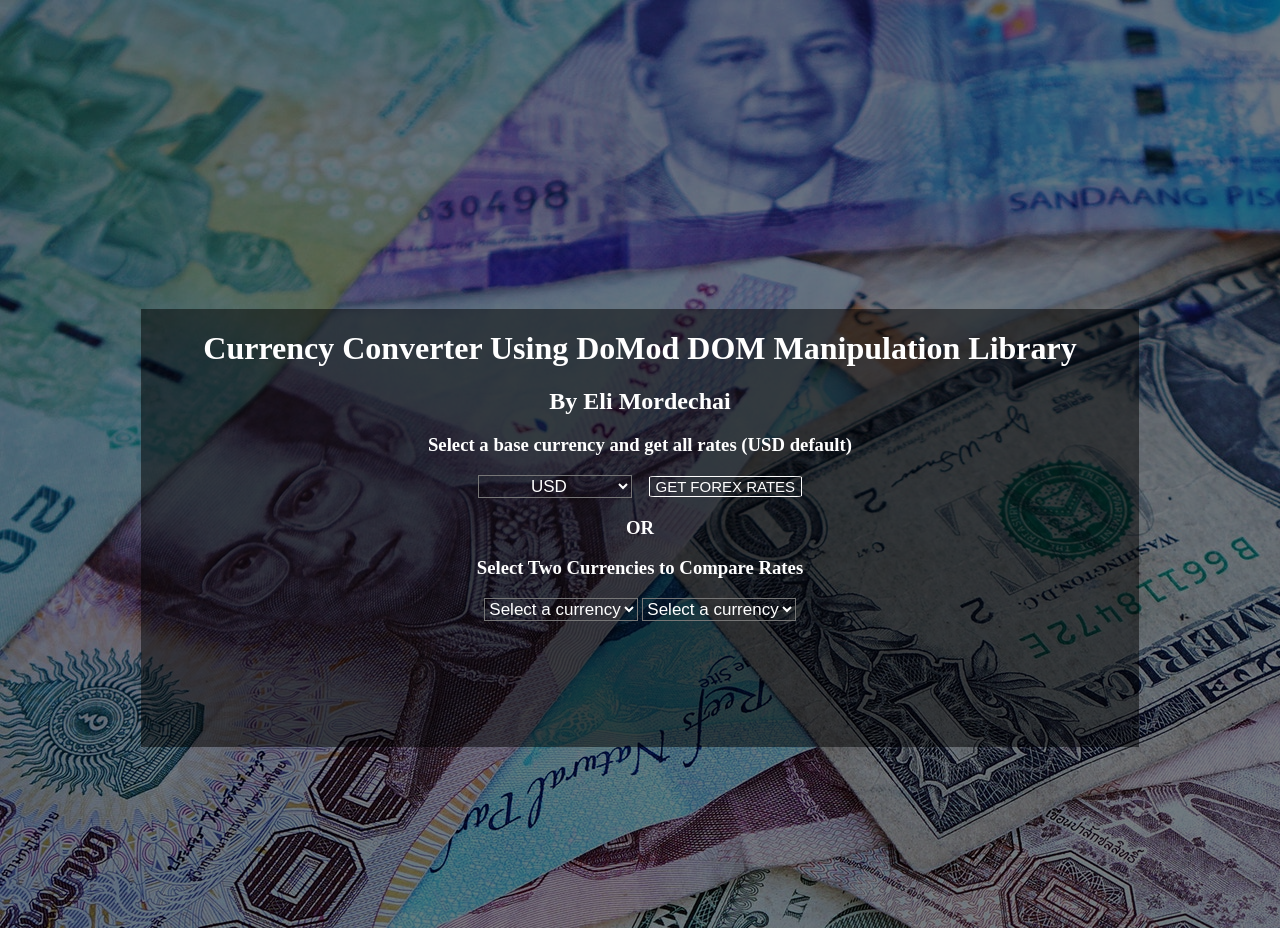
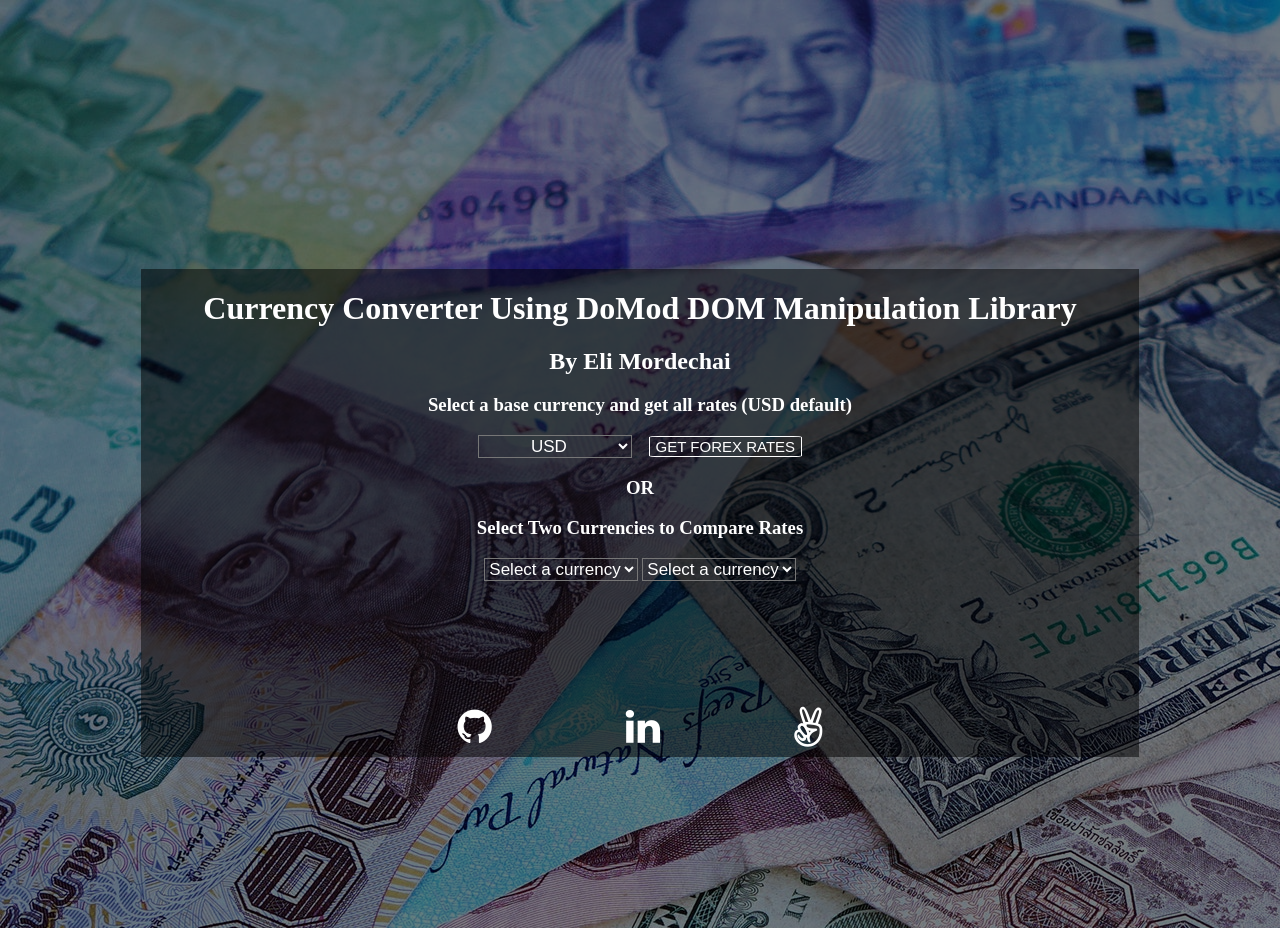
Before and after one commit to Elimor5/DoMod-Demo---Currency-Converter, a plain HTML site: page index.html in a window 1280 px wide. Drawn offline with Linux system fonts and the light colour scheme.

Commit message:
fix footer margin

```diff
--- a/app/forex.js
+++ b/app/forex.js
@@ -1,7 +1,4 @@
-let counted = 0;
-//
 
-//Add a Dates accurate as of...
   $l(".all").on("click",() => {
     $l("#chart").empty();
     const denomination = $l(".curr-denom").htmlElements[0].value;
@@ -9,19 +6,15 @@ let counted = 0;
 
     $l.ajax({type:'GET', url: targetUrl})
       .then((response) =>{
-        // counted++;
         const obj = JSON.parse(response);
-        // const currencies = Object.keys(obj.rates);
-        // console.log(currencies);
-        //
         $l("#chart-title").html(`1 ${denomination} =`);
         currencies.forEach((currency) => {
+
           if (currency === denomination) {
             $l("#chart").append(`<li>${currency}: 1.00</li>`);
           } else {
             $l("#chart").append(`<li>${currency}: ${obj.rates[currency]}</li>`);
           }
-          // $l("#chart").append(`<li>"${currency}",</li>`);
         });
 
         $l("#footer").html(`All prices are accurate as of ${obj.date}. Prices are updated daily at 11:00 AM EST.
@@ -35,6 +28,7 @@ let counted = 0;
 
   $l("select").htmlElements.forEach((dropdown) => {
     $l(dropdown).append("<option selected disabled>Select a currency</option>");
+
     currencies.forEach((currency,idx) => {
       $l(dropdown).append(`<option value=${currency}>${currency}</option>`);
     });
@@ -45,7 +39,7 @@ let counted = 0;
     const mainCurrency = $l(".pri-curr").htmlElements[0].value;
     const comparedCurrency = $l(".sec-curr").htmlElements[0].value;
 
-    if ((mainCurrency === comparedCurrency) && mainCurrency !== "Select a currency"){
+    if ((mainCurrency === comparedCurrency) && mainCurrency !== "Select a currency") {
         $l("#comparison").append(`<li class="compare-result">1 ${mainCurrency} = 1 ${mainCurrency}</li>`);
     } else if (mainCurrency !== "Select a currency" && comparedCurrency !== "Select a currency") {
       compareCurrencies(mainCurrency, comparedCurrency);
@@ -62,7 +56,8 @@ let counted = 0;
         const comparedRate = obj.rates[comparedCurrency];
         $l("#comparison").append(`<li class="compare-result">1 ${mainCurrency} = ${comparedRate} ${comparedCurrency}</li>`);
         $l("#comparison").append(`<button class="swap"><i class="fa fa-exchange" aria-hidden="true"></i></button>`);
-      }).then(() => {
+      })
+      .then(() => {
         $l(".swap").on("click",() => {
           $l(comparison).empty();
           compareCurrencies(comparedCurrency, mainCurrency);
--- a/app/style.css
+++ b/app/style.css
@@ -27,7 +27,8 @@ body {
   align-items: center;
   background-color: rgba(0, 0, 0, 0.5);
   width: 78%;
-  overflow: auto;
+  margin-bottom: 30px;
+  /*overflow: auto;*/
 }
 
 li {
@@ -69,3 +70,15 @@ button {
 h2 {
   margin: 0;
 }
+
+.dev-icons {
+  display: flex;
+  justify-content: space-around;
+  width: 50%;
+  margin-bottom: 10px;
+}
+
+.dev-icon {
+  color: white;
+  font-size: 40px !important;
+}
--- a/index.html
+++ b/index.html
@@ -31,6 +31,11 @@
         <ul id="chart"></ul>
       </div>
       <h5 id="footer"></h5>
+      <div class="dev-icons">
+        <a target="_blank" href="https://github.com/Elimor5"><i class="fa fa-github git-in dev-icon"></i></a>
+        <a target="_blank" href="https://www.linkedin.com/in/eli-mordechai-4781b799"><i class="fa fa-linkedin git-in dev-icon" aria-hidden="true"></i></a>
+        <a target="_blank" href="https://angel.co/eli-mordechai-1"><i class="fa fa-angellist git-in dev-icon" aria-hidden="true"></i></a>
+      </div>
     </div>
     <!-- <link rel="stylesheet" href="/css/master.css"> -->
   </body>
```
